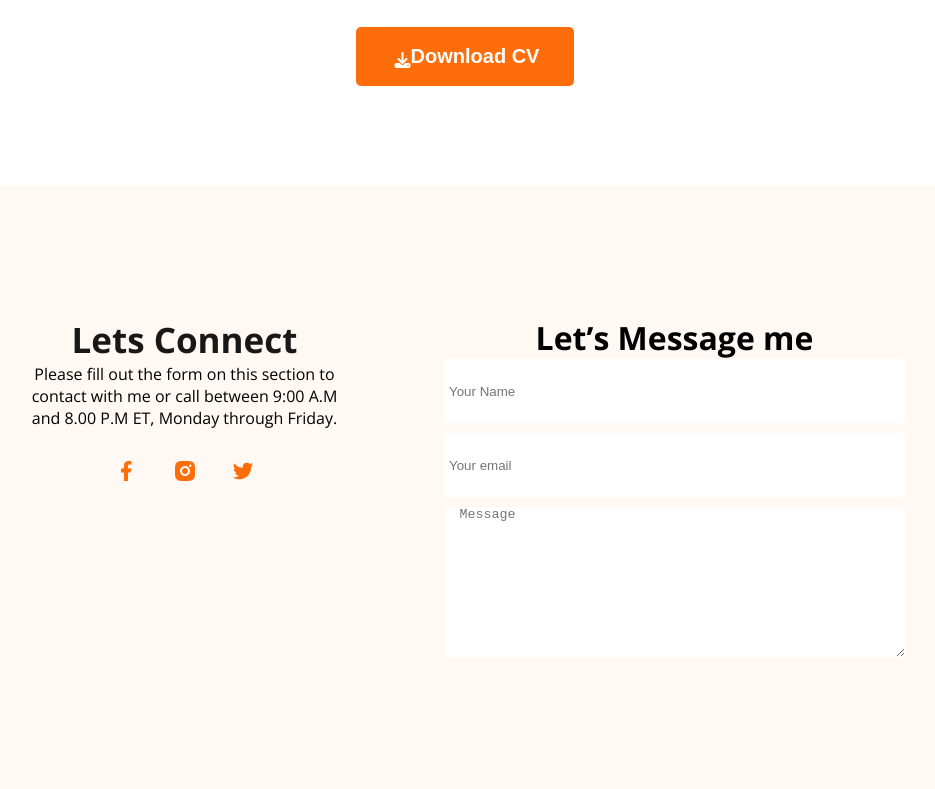
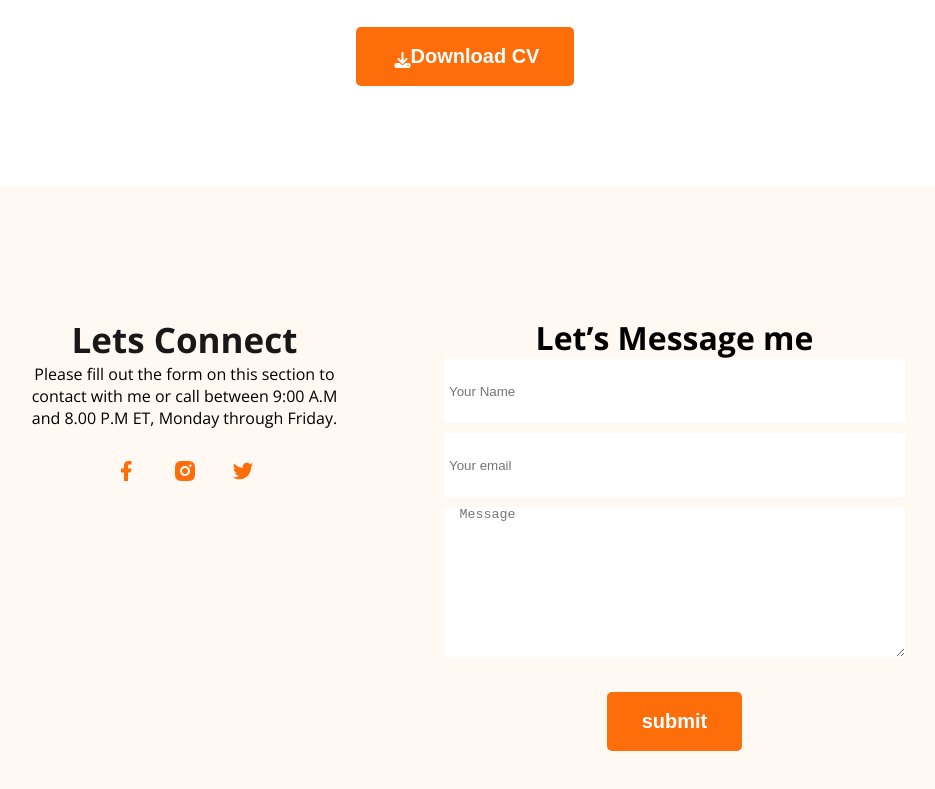
Before and after one commit to mahmud20010/web-developer-portfolio, a plain HTML site: page index.html in a window 1280 px wide. Shown: the part 2623-3412 px from the top of the page, without its empty margins (175-1110 px from the left). Drawn offline with nearby package versions, Linux system fonts and the light colour scheme.

Commit message:
added the submit button

```diff
--- a/index.html
+++ b/index.html
@@ -236,6 +236,9 @@
                    <br>
                    <input  class="input_style input_paddig" type="email" name="" id="" placeholder="Your email">
                     <textarea class="message" name="" id="" cols="30" rows="10" placeholder="Message"></textarea>
+                    <br>
+
+                    <input class="btn_primary submit" type="submit" value="submit">
                 </form>
             </div>
         </div>
--- a/styles/style.css
+++ b/styles/style.css
@@ -275,3 +275,6 @@ main section {
 .input_paddig {
     margin: 10px 0px;
 }
+.submit{
+    text-align: left;
+}
```
